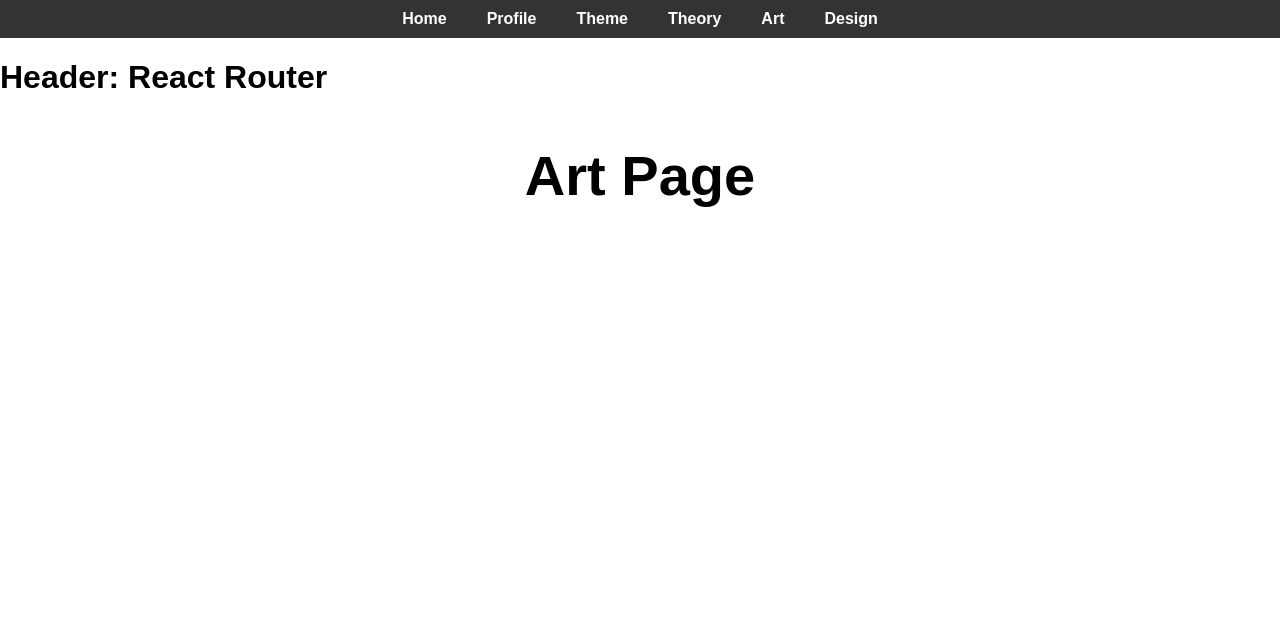
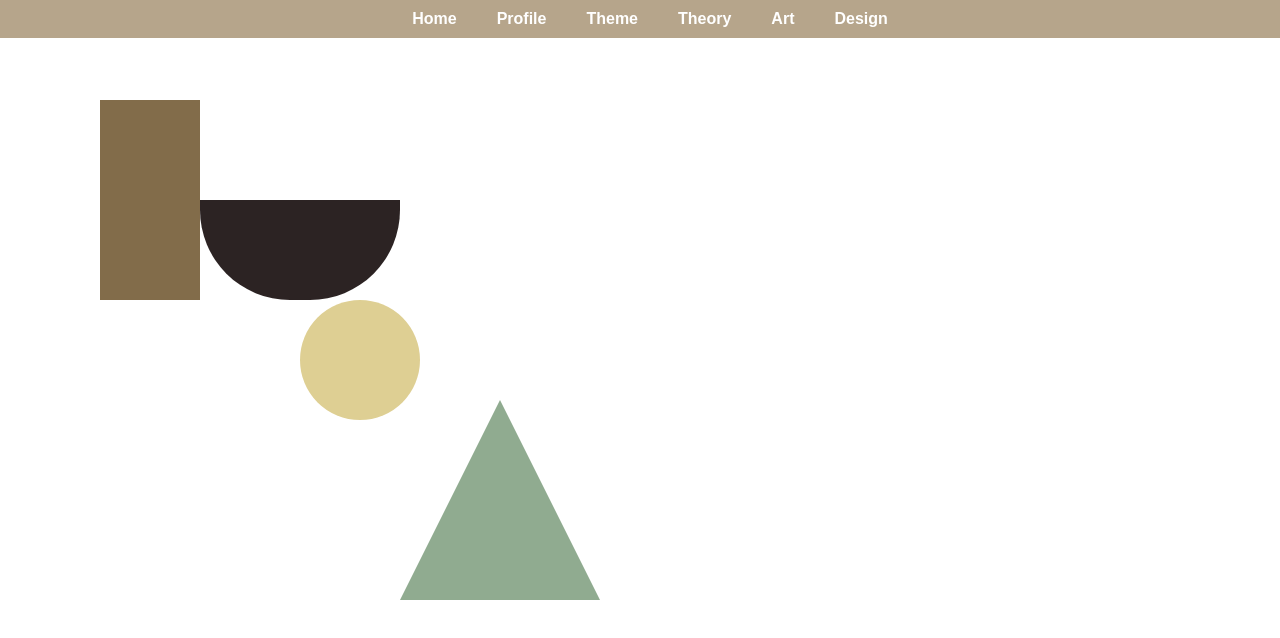
Before and after one commit to mawethuN/Portfolio-App, a React (Create React App) app: page /#/art in a window 1280 px wide. Shown: the top 638 px of the page. Built offline with nearby package versions, Linux system fonts and the light colour scheme.

Commit message:
final changes

```diff
--- /dev/null
+++ b/src/components/Art.css
@@ -0,0 +1,60 @@
+.Art {
+    position: relative;
+    width: 100vw;
+    height: 100vh;
+    overflow: hidden;
+
+}
+
+.shape {
+    position: absolute;
+    cursor: pointer;
+    transition: background-color 0.3s ease;
+}
+
+.shape.rectangle {
+    width: 100px;
+    height: 200px;
+    background-color: #826c4a;
+}
+
+.shape.semicircle {
+    width: 200px;
+    height: 100px;
+    background-color: #2c2323;
+    border-top-left-radius: 90px;
+    border-top-right-radius: 90px;
+    transform: rotate(180deg);
+}
+
+.shape.circle {
+    width: 120px;
+    height: 120px;
+    background-color: #decf93;
+    border-radius: 50%;
+}
+
+.shape.triangle {
+    width: 0;
+    height: 0;
+    border-left: 100px solid transparent;
+    border-right: 100px solid transparent;
+    border-bottom: 200px solid #90ab90;
+    background-color: transparent;
+}
+
+.shape:hover {
+    background-color: #ff6347;
+}
+
+.shape.triangle:hover {
+    border-bottom-color: #ff6347;
+}
+
+.shape.clicked {
+    background-color: #ffd700;
+}
+
+.shape.triangle.clicked {
+    border-bottom-color: #ffd700;
+}
--- a/src/components/Navstyles.css
+++ b/src/components/Navstyles.css
@@ -1,7 +1,9 @@
 
 nav {
-    background-color: #333;
+    background-color: #b6a58b;
     padding: 10px;
+    position: fixed;
+    width: 100%;
   }
 
   ul {
--- a/src/pages/Art.js
+++ b/src/pages/Art.js
@@ -1,11 +1,65 @@
-import Header from "../components/Header";
+import '../components/Art.css';
+import React, { useState } from 'react';
+import '../App.css';
 
 
-export default function Art() {
+function Art() {
+
+    <div>
+        <header className="header">
+        <h1>Internet Art</h1>
+        <p>To the user</p>
+      </header>
+    </div>
+
+    const [shapes, setShapes] = useState([
+        { id: 1, type: 'rectangle', x: 100, y: 100, selected: false },
+        { id: 2, type: 'semicircle', x: 200, y: 200, selected: false },
+        { id: 3, type: 'circle', x: 300, y: 300, selected: false },
+        { id: 4, type: 'triangle', x: 400, y: 400, selected: false },
+    ]);
+
+    const handleClick = (e) => {
+        const rect = e.currentTarget.getBoundingClientRect();
+        const newShapes = shapes.map(shape => {
+            if (shape.selected) {
+                return {
+                    ...shape,
+                    x: e.clientX - rect.left - (shape.type === 'rectangle' ? 50 : 25),
+                    y: e.clientY - rect.top - (shape.type === 'rectangle' ? 25 : 25),
+                    selected: false
+                };
+            }
+            return shape;
+        });
+        setShapes(newShapes);
+    };
+
+    const handleShapeClick = (e, id) => {
+        e.stopPropagation();
+        const newShapes = shapes.map(shape => ({
+            ...shape,
+            selected: shape.id === id ? !shape.selected : shape.selected
+        }));
+        setShapes(newShapes);
+    };
+
     return (
-        <div>
-            <Header />
-            <h2>Art Page</h2>
+
+
+
+        <div className="Art" onClick={handleClick}>
+            {shapes.map(shape => (
+                <div
+                    key={shape.id}
+                    className={`shape ${shape.type} ${shape.selected ? 'clicked' : ''}`}
+                    style={{ left: `${shape.x}px`, top: `${shape.y}px` }}
+                    onClick={(e) => handleShapeClick(e, shape.id)}
+                ></div>
+            ))}
         </div>
-    )
+    );
 }
+
+
+export default Art;
--- /dev/null
+++ b/src/pages/ArtTheory.js
@@ -0,0 +1,28 @@
+import '../App.css';
+
+
+export default function ArtTheory() {
+    return (
+        <div className="theory-page">
+      <header className="header">
+        <h1>INTERNET ART</h1>
+        <p>To the user</p>
+      </header>
+
+      <section className="about">
+        <h2>My Internet Art</h2>
+        <div className="column-layout">
+          <p>
+          For this segment of internet Art, I decided to combine abstract art with Japandi earth colours. I wanted the user to experience the different ways and shapes that they can create using the basic shapes. This lawless interaction gives the user a canvas with shapes to explore their creative side. We have seen the new wave of modernism and minimal artworks adorning the walls of galleries and homes. There is a goal to this interaction. The goal being that I want the user to use the white space to make work that they could classify as minimal art. All it takes is a few shapes to get the mind going.
+          </p>
+          <p>
+          Every great artist starts out by using the basic shapes. Circles, rectangles, triangles…the whole nine. These shapes are the base of everything you see. Your whole life is adorned by shapes, yet we don’t pay attention. Your phone, laptop, chopping board, chair, all of the things man has made has started as a simple shape. So, in this section, I have dedicated this art to shapes. No decorations, no fancy patterns, just normal shapes to get your creative gears turning.
+          </p>
+          <p>
+          Internet Art is not about what the internet does for you, its about what you do with he internet.
+          </p>
+        </div>
+      </section>
+    </div>
+    )
+}
--- a/src/pages/Home.js
+++ b/src/pages/Home.js
@@ -11,6 +11,8 @@ import Design from "./Design";
 import Profile from "./Profile";
 import Theme from "./Theme";
 import Theory from "./Theory";
+import Art from "./Art";
+import ArtTheory from "./ArtTheory";
 
 
 
@@ -70,6 +72,8 @@ export default function Home() {
       <Profile />
       <Theme />
       <Theory />
+      <ArtTheory/>
+      <Art />
       <Design />
       <Footer />
     </div>
--- a/src/pages/Theory.js
+++ b/src/pages/Theory.js
@@ -101,6 +101,10 @@ export default function Theory() {
               AI art, internet art, and UI/UX design are all pushing the boundaries of what’s possible with technology and creativity. AI art challenges our ideas about creativity, internet art changes how we engage with art online, and UI/UX design makes sure our digital interactions are smooth and enjoyable. These fields show how technology can transform artistic and design practices, promising a future full of creativity and innovation. Seeing how these fields evolve makes me hopeful for a future where tech and creativity work together seamlessly. As we move forward, focusing on empathy, inclusivity, and user-centered design will be key to making sure these advancements benefit everyone and create a richer, more human digital world.
             </p>
           </div>
+          <h3>My Internet Art Prep and Inspo</h3>
+          <p>
+          Minimal art has always intrigued me with its powerful ability to communicate complex ideas through simplicity. This approach was profoundly influenced by Michela Buttignol, who resonates with Mies Van Der Rohe's philosophy that "Less is More" and that "God is in the details." Michela's process of reduction and synthesis in her art underscores the importance of each detail by stripping away the unnecessary to create bold, immediate visuals. Initially working with a black, thick pencil, she transitioned to digital tools, maintaining her commitment to minimalism. Her advice to budding minimalists to start with non-erasable tools like pastels or markers is enlightening. It highlights the significance of every line and mark, emphasizing that each choice is deliberate and irrevocable. This meticulous attention to detail and thoughtful reduction inspires my own minimalist explorations, teaching me that every element in my work must serve a purpose and contribute to the whole.
+          </p>
         </div>
       </section>
     </div>
```
